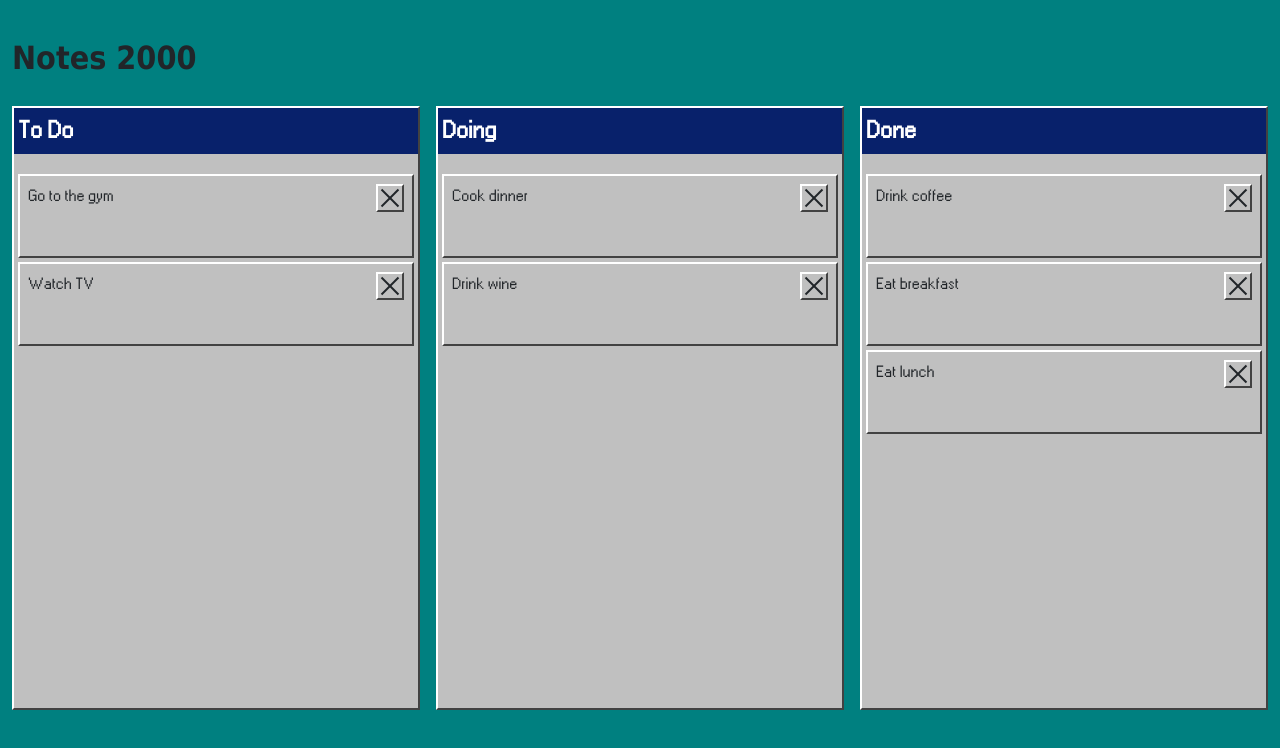
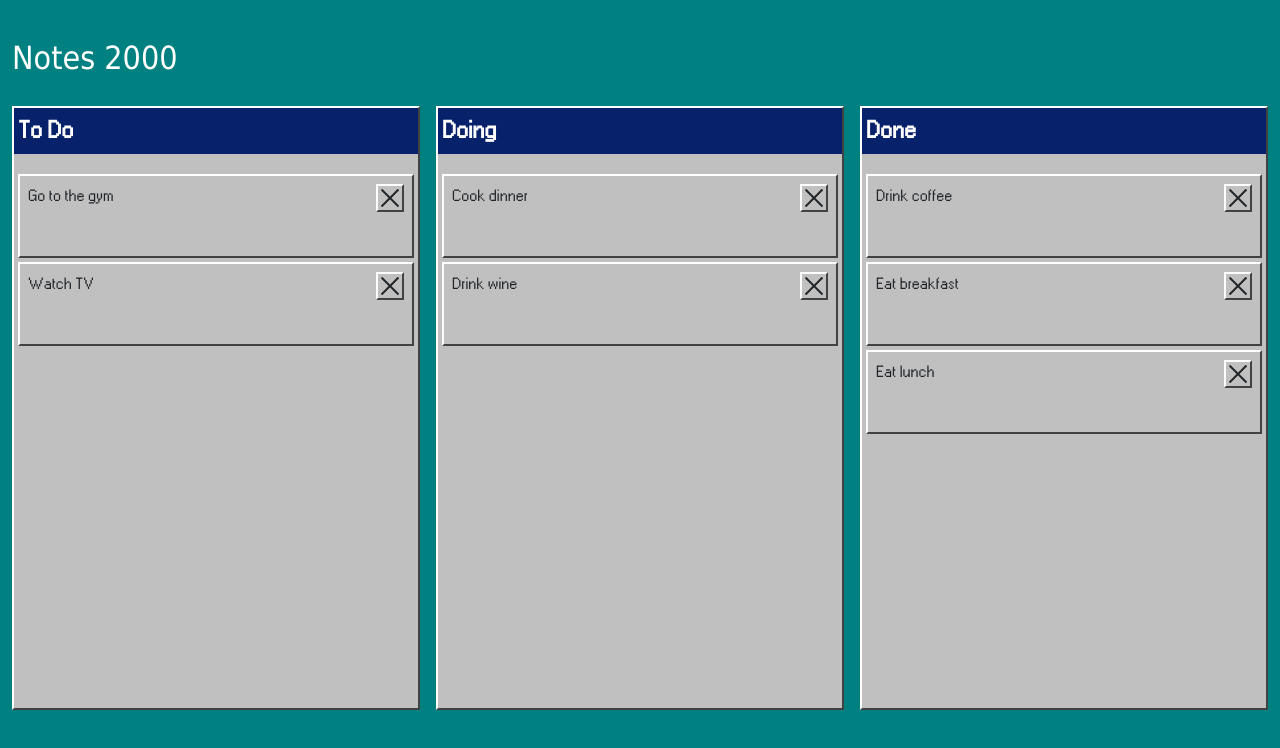
Before and after one commit to bonfimtm/n2k, a Vue app: page / in a window 1280 px wide. Shown: the top 748 px of the page. Built offline with nearby package versions, Linux system fonts and the light colour scheme; a web font is replaced by a local one.

Commit message:
Refactor app title

```diff
--- a/src/App.vue
+++ b/src/App.vue
@@ -4,6 +4,7 @@ import Board from './components/Board.vue'
 
 <template>
   <header>
+    <h1 class="app-title">Notes 2000</h1>
   </header>
 
   <main>
--- a/src/assets/base.css
+++ b/src/assets/base.css
@@ -31,6 +31,12 @@ body {
   text-rendering: optimizeLegibility;
   -webkit-font-smoothing: antialiased;
   -moz-osx-font-smoothing: grayscale;
+}
+
+.app-title {
+  color: white;
+  font-size: xx-large;
+  font-weight: normal;
 }
 
 .window-title {
--- a/src/components/Board.vue
+++ b/src/components/Board.vue
@@ -7,7 +7,6 @@ import Card from './Card.vue'
 export default {
   data() {
     return {
-      appName: 'Notes 2000',
       board: [
         {
           title: 'To Do',
@@ -28,7 +27,6 @@ export default {
 </script>
 
 <template>
-  <h1 class="title">Notes 2000</h1>
   <div class="board">
     <Column v-for="column in board">
       <template #title>
```
Also changed, not shown: 2 other files (tests, documents, lock files or other folders).
